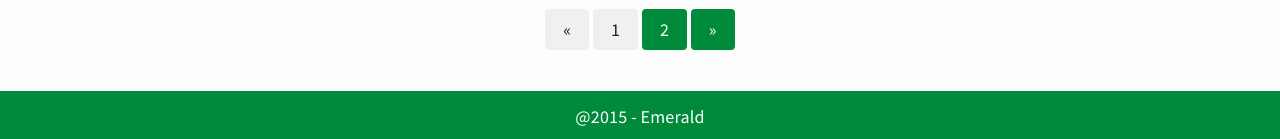
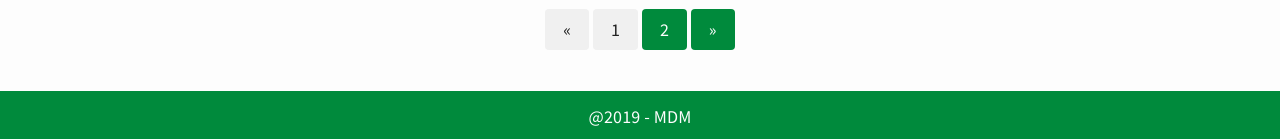
Before and after one commit to m-SOUND/mSOUND, a Jekyll site: the page built from index.html, in a window 1280 px wide and 900 px high, scrolled down 1745 px. Shown: the part 758-897 px from the top of the window. Built offline with Jekyll 4.4.1, drawn with Linux system fonts in a browser that asks for light colours; the list of posts is cut into pages by our own code.

Commit message:
Update footer.html

```diff
--- a/_includes/footer.html
+++ b/_includes/footer.html
@@ -1 +1 @@
-<footer><span>@2015 - Emerald</span></footer>
+<footer><span>@2019 - MDM</span></footer>
```
